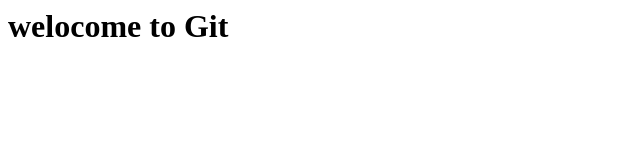
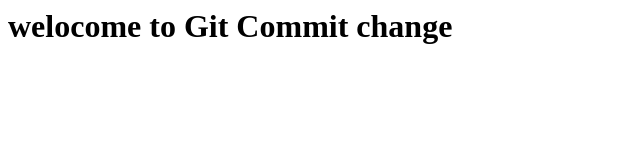
Before and after one commit to venikrishnaece14/rb8repo, a plain HTML site: page index.html in a window 1280 px wide. Shown: the whole page, without its empty margins (0-640 px from the left). Drawn offline with Linux system fonts and the light colour scheme.

Commit message:
Update index.html

```diff
--- a/index.html
+++ b/index.html
@@ -1 +1 @@
-<h1> welocome to Git </h1>
+<h1> welocome to Git Commit change </h1>
```
